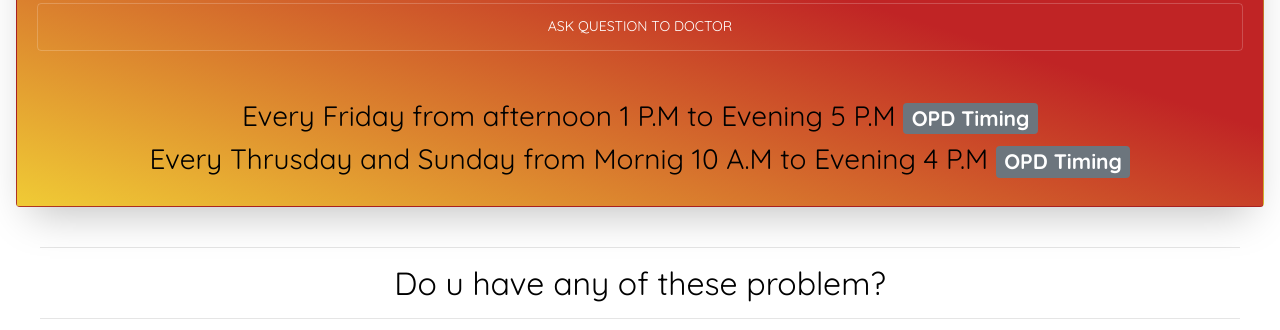
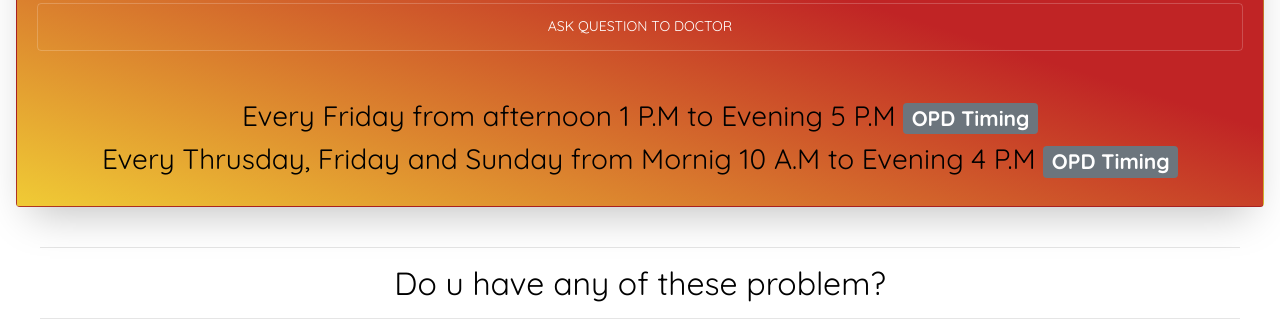
Before and after one commit to Imashish817/dhcc, a plain HTML site: page Dr.A.KYadav.html in a window 1280 px wide. Shown: the part 883-1213 px from the top of the page. Drawn offline with nearby package versions, Linux system fonts and the light colour scheme; a script that the page names is missing.

Commit message:
Update Dr.A.KYadav.html

```diff
--- a/Dr.A.KYadav.html
+++ b/Dr.A.KYadav.html
@@ -166,7 +166,7 @@
             <br>
             <h3 class="text-center">Every Friday from afternoon 1 P.M to Evening 5 P.M <span class="badge badge-secondary">OPD
           Timing</span></h3>
-            <h3 class="text-center">Every Thrusday and Sunday from Mornig 10 A.M to Evening 4 P.M <span class="badge badge-secondary">OPD
+            <h3 class="text-center">Every Thrusday, Friday and Sunday from Mornig 10 A.M to Evening 4 P.M <span class="badge badge-secondary">OPD
           Timing</span></h3>
 
         </div>
```
